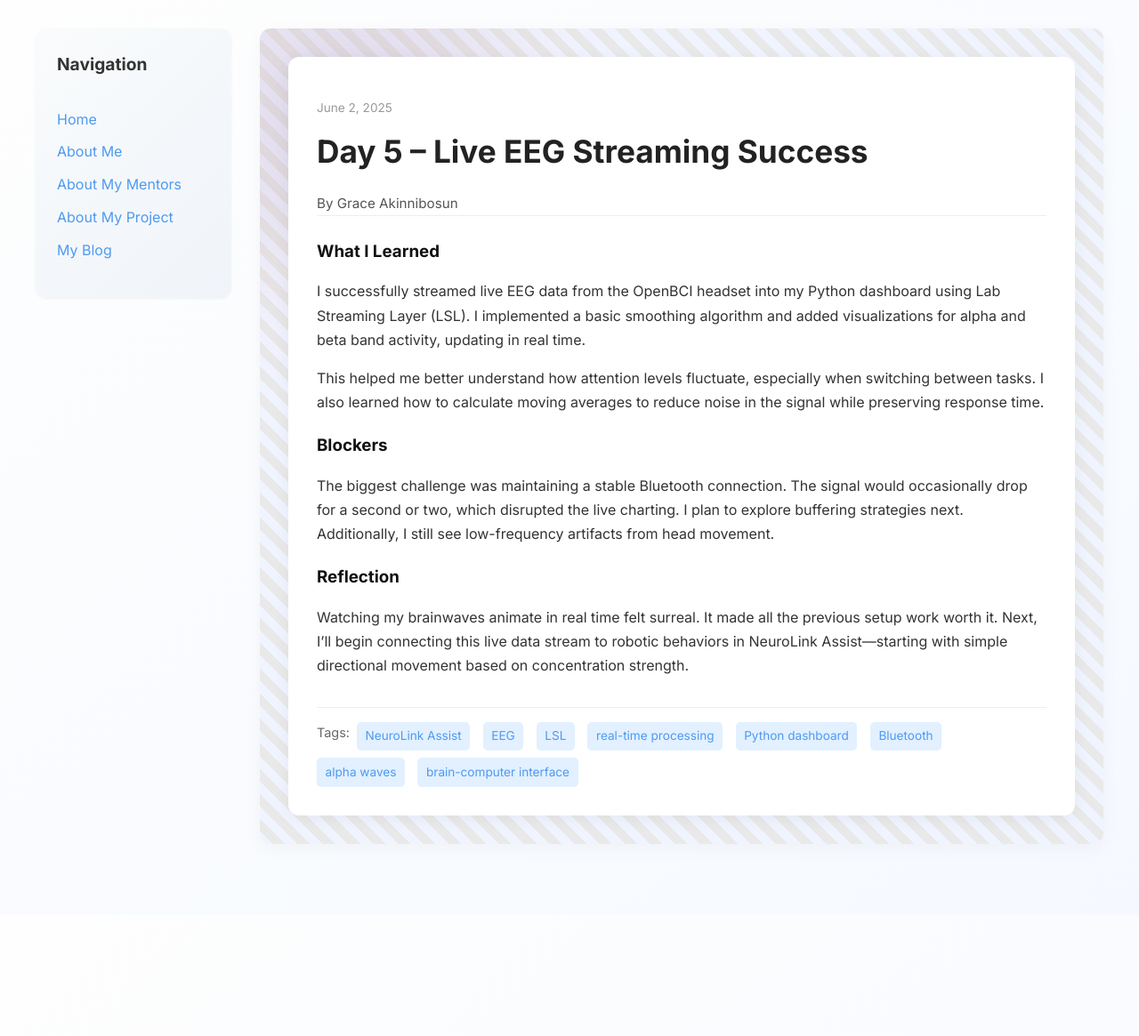
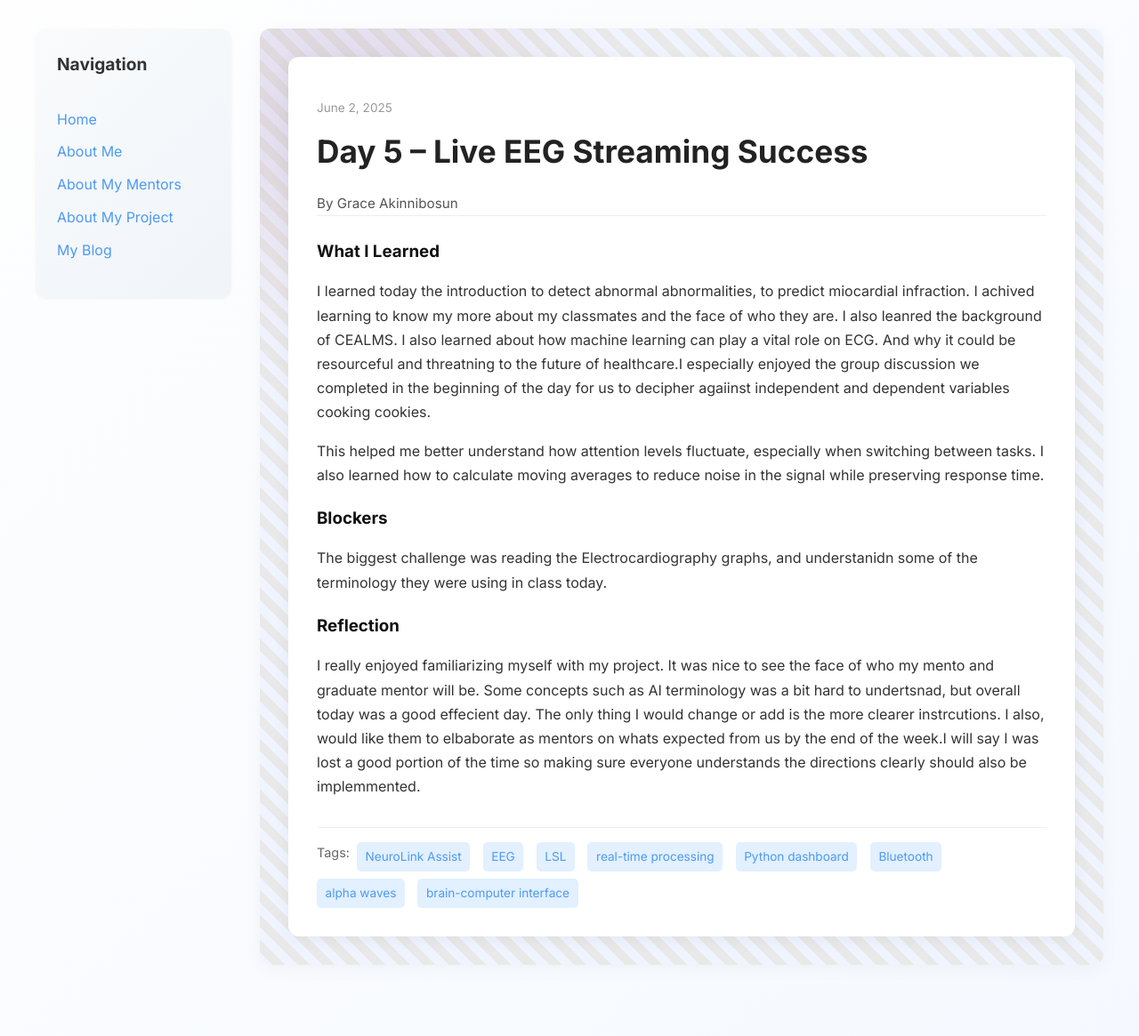
Before and after one commit to GraceAkinnibosun/graceakinnibosun.github.io, a Jekyll site: the page built from _posts/2025-06-02-day-5.md, in a window 1280 px wide. Shown: the whole page at 89% size. Built offline with Jekyll 4.4.1, drawn with Linux system fonts in a browser that asks for light colours; before the commit the page ends 1029 px from its top, so only the background shows below that.

Commit message:
Update 2025-06-02-day-5.md

```diff
--- a/_posts/2025-06-02-day-5.md
+++ b/_posts/2025-06-02-day-5.md
@@ -7,13 +7,13 @@ permalink: /day5.html
 tags: ["NeuroLink Assist", "EEG", "LSL", "real-time processing", "Python dashboard", "Bluetooth", "alpha waves", "brain-computer interface"]
 
 what_i_learned: |
-  I successfully streamed live EEG data from the OpenBCI headset into my Python dashboard using Lab Streaming Layer (LSL). I implemented a basic smoothing algorithm and added visualizations for alpha and beta band activity, updating in real time.
+  I learned today the introduction to detect abnormal abnormalities, to predict miocardial infraction. I achived learning to know my more about my classmates and the face of who they are. I also leanred the background of CEALMS. I also learned about how machine learning can play a vital role on ECG. And why it could be resourceful and threatning to the future of healthcare.I especially enjoyed the group discussion we completed in the beginning of the day for us to decipher agaiinst independent and dependent variables cooking cookies.
 
   This helped me better understand how attention levels fluctuate, especially when switching between tasks. I also learned how to calculate moving averages to reduce noise in the signal while preserving response time.
 
 blockers: |
-  The biggest challenge was maintaining a stable Bluetooth connection. The signal would occasionally drop for a second or two, which disrupted the live charting. I plan to explore buffering strategies next. Additionally, I still see low-frequency artifacts from head movement.
+  The biggest challenge was reading the Electrocardiography graphs, and understanidn some of the terminology they were using in class today.
 
 reflection: |
-  Watching my brainwaves animate in real time felt surreal. It made all the previous setup work worth it. Next, I’ll begin connecting this live data stream to robotic behaviors in NeuroLink Assist—starting with simple directional movement based on concentration strength.
+  I really enjoyed familiarizing myself with my project. It was nice to see the face of who my mento and graduate mentor will be. Some concepts such as AI terminology was a bit hard to undertsnad, but overall today was a good effecient day. The only thing I would change or add is the more clearer instrcutions. I also, would like them to elbaborate as mentors on whats expected from us by the end of the week.I will say I was lost a good portion of the time so making sure everyone understands the directions clearly should also be implemmented.
 ---
```
